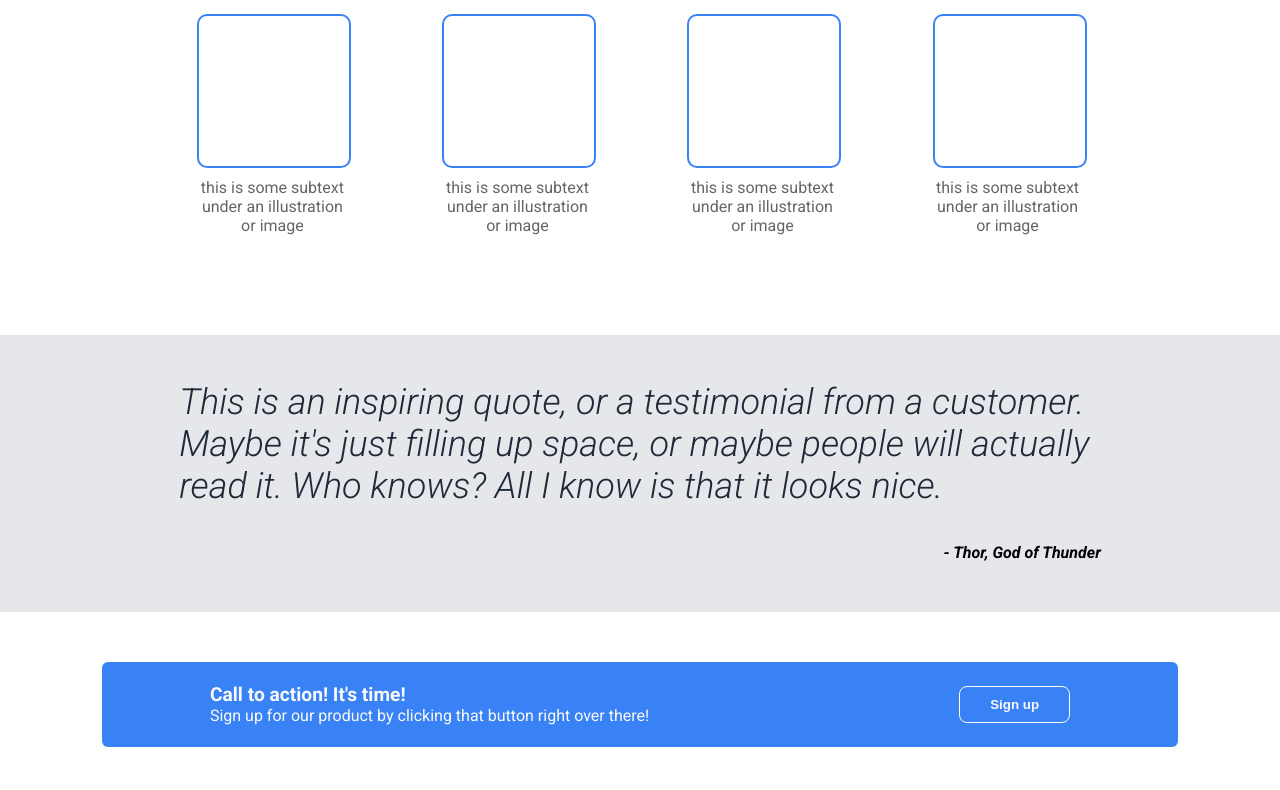
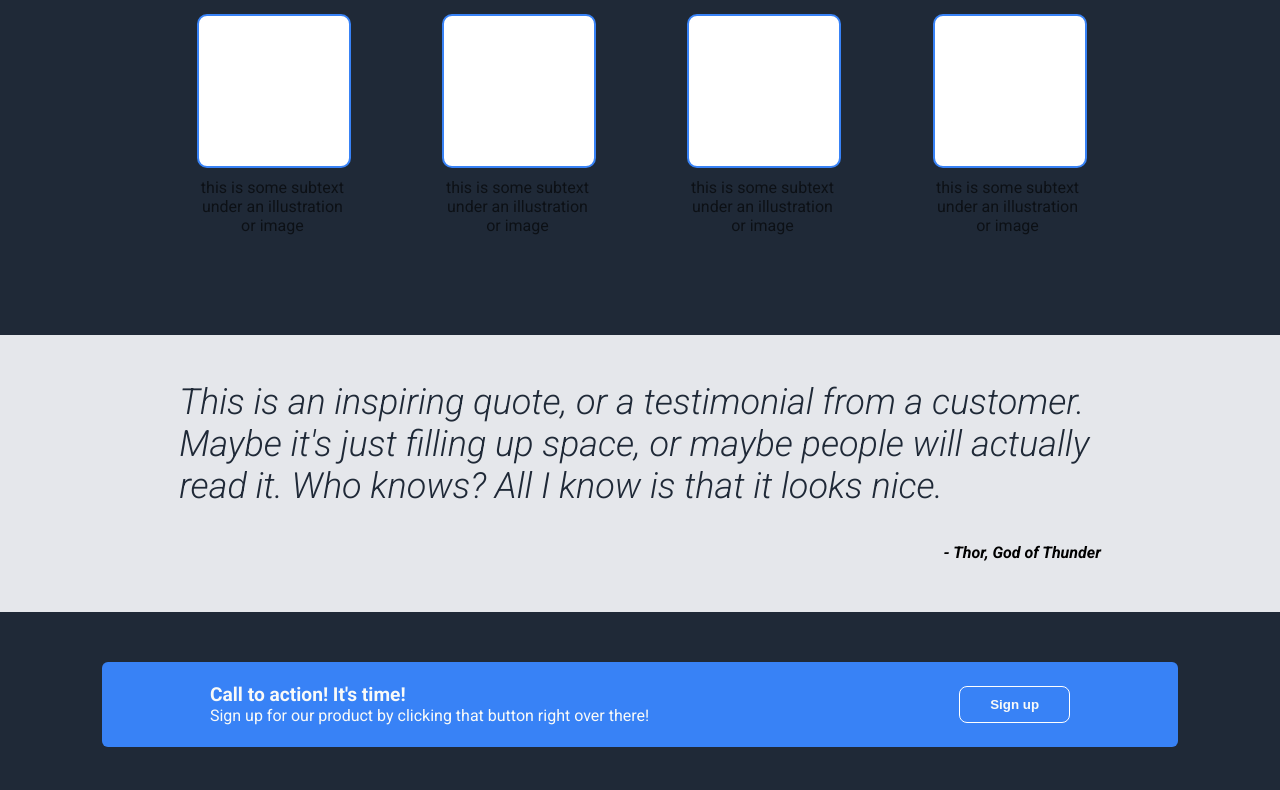
Before and after one commit to AreteanThings/landing-page, a plain HTML site: page index.html in a window 1280 px wide. Shown: the part 446-1236 px from the top of the page. Drawn offline with Linux system fonts and the light colour scheme.

Commit message:
updated background

```diff
--- a/newstyles.css
+++ b/newstyles.css
@@ -5,7 +5,7 @@ body {
     font-family: Roboto, sans-serif;
 }
 
-.hero, footer, nav {
+.hero, footer, nav, body {
     background-color: #1f2937;
 }
 
```
